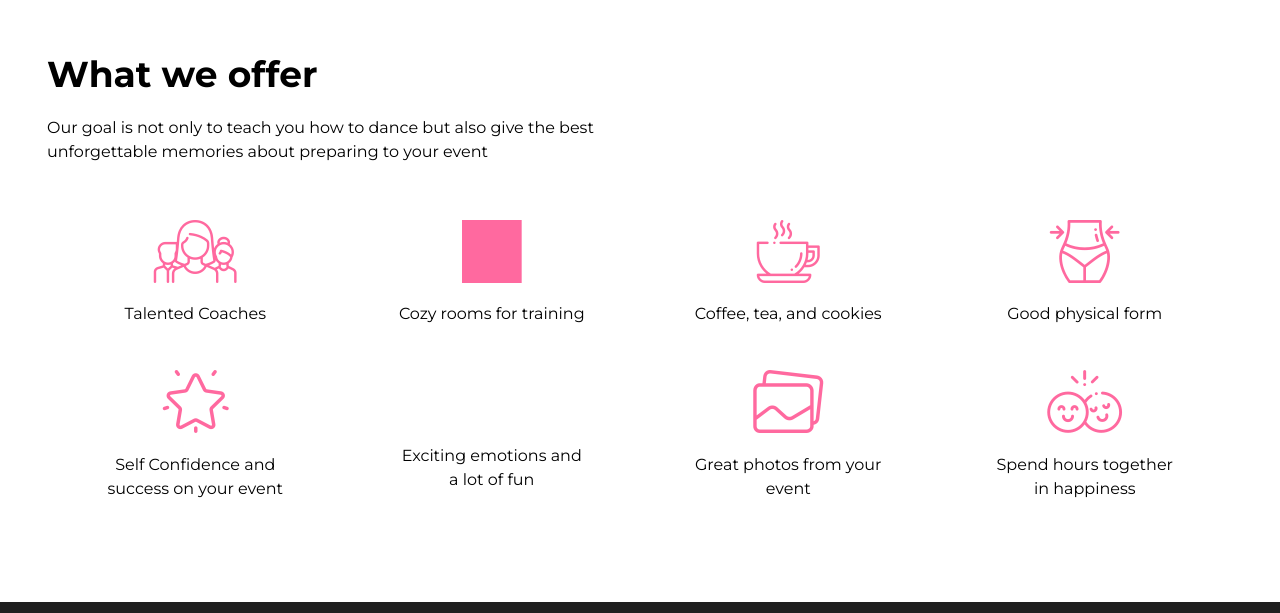
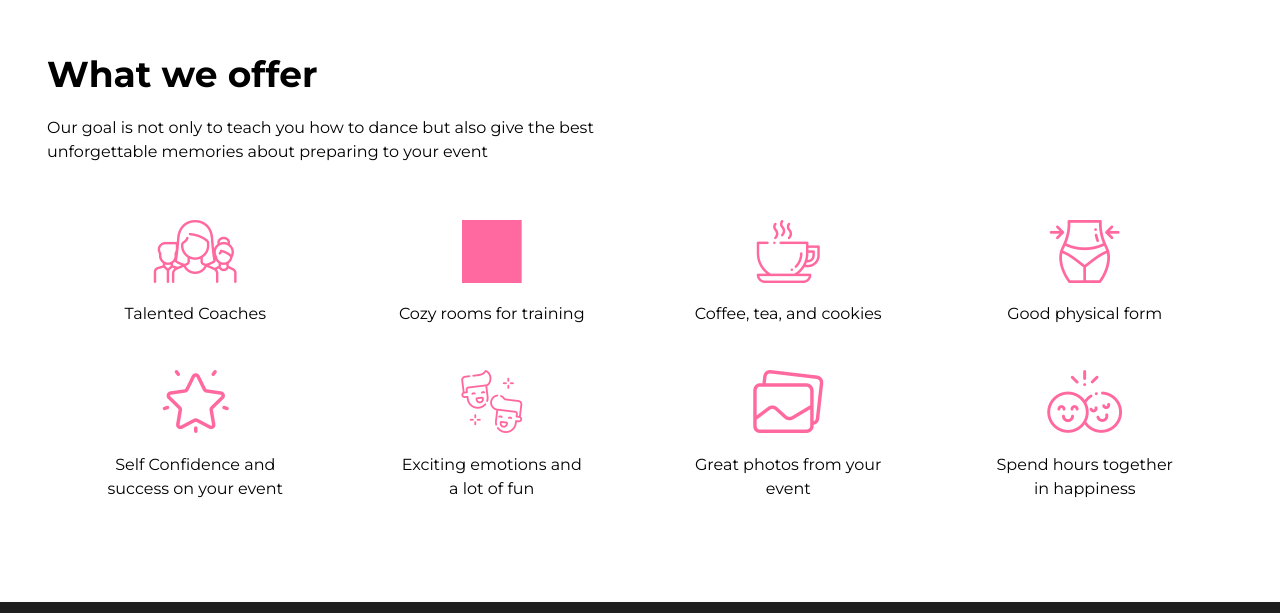
Before and after one commit to wellshark/Wedding_Dance, a website: page app/index.html in a window 1280 px wide. Shown: the part 1717-2330 px from the top of the page. Drawn offline with nearby package versions, Linux system fonts and the light colour scheme.

Commit message:
Fixed display of 6 icon

```diff
--- a/app/index.html
+++ b/app/index.html
@@ -162,7 +162,7 @@
                 </span>
             </div>
             <div class="icons__item">
-                <i class="icons__font icon-6"></i>
+                <i class="icons__font icon icon-6"></i>
                 <span class="icons__description low-description">
                    Exciting emotions and a lot of fun
                 </span>
```
